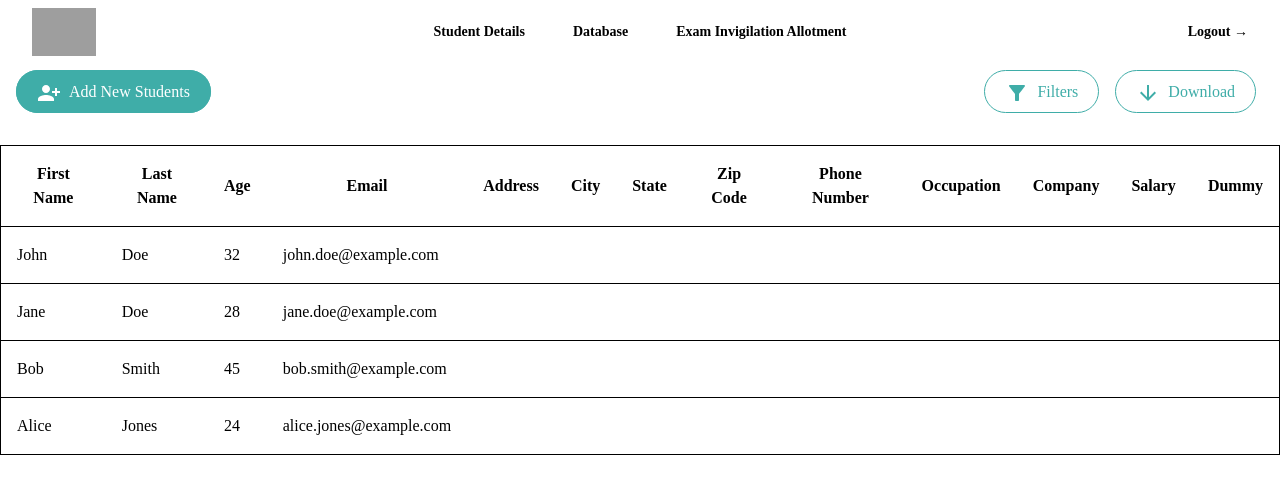
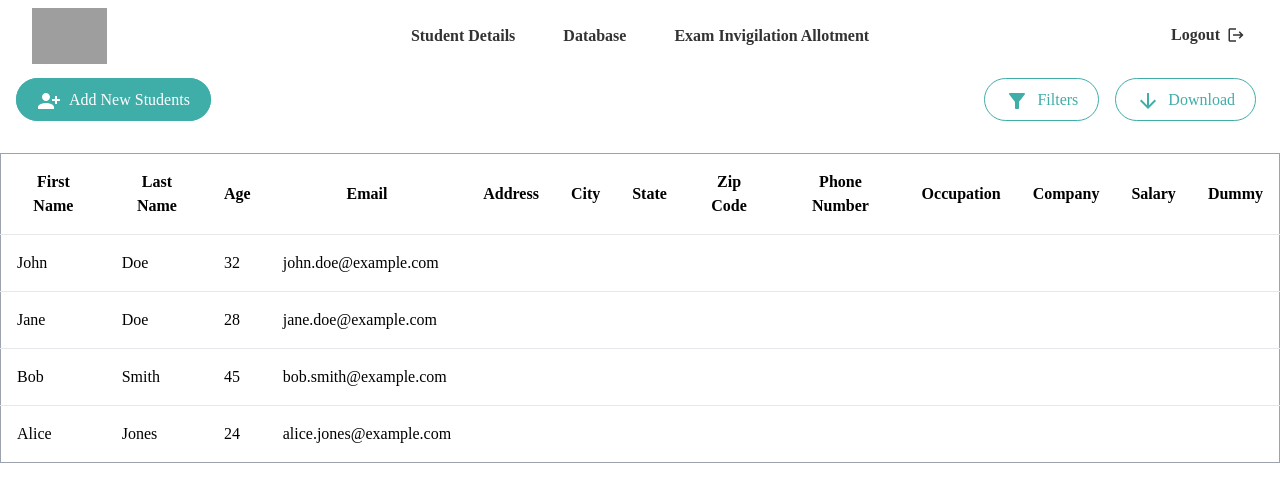
Before and after one commit to Nik-git1/PhD-Management-System, a React (Vite) app: page / in a window 1280 px wide. Shown: the top 502 px of the page. Built offline with nearby package versions, Linux system fonts and the light colour scheme; grey boxes are pictures that could not be loaded; a web font is replaced by a local one.

Commit message:
Created Routes and minor UI Changes

```diff
--- a/package.json
+++ b/package.json
@@ -18,6 +18,7 @@
     "@mui/material": "^5.11.13",
     "react": "^18.2.0",
     "react-dom": "^18.2.0",
+    "react-router-dom": "^6.9.0",
     "react-table": "^7.8.0"
   },
   "devDependencies": {
--- a/src/App.jsx
+++ b/src/App.jsx
@@ -1,14 +1,21 @@
-import Header from "./components/Header"
+import Header from "./components/Header";
 import Database from "./pages/Database";
-import Table from "./components/Table"
+import Exam from "./pages/Exam";
+import StudentDetails from "./pages/StudentDetails";
+import { HashRouter as Router, Route, Routes } from "react-router-dom";
 
 function App() {
   return (
-    <div className="App">
-      <Header />
-      <Database />
-      <Table/>
-    </div>
+    <Router>
+      <div className="App">
+        <Header />
+        <Routes>
+          <Route path="/" exact element={<Database />} />
+          <Route path="/exam_invigilation" element={<Exam />} />
+          <Route path="/student_details" element={<StudentDetails />} />
+        </Routes>
+      </div>
+    </Router>
   );
 }
 
--- a/src/components/ButtonGrp.jsx
+++ b/src/components/ButtonGrp.jsx
@@ -2,13 +2,26 @@ import React from "react";
 import PersonAddAlt1Icon from "@mui/icons-material/PersonAddAlt1";
 import FilterAltIcon from "@mui/icons-material/FilterAlt";
 import ArrowDownwardIcon from "@mui/icons-material/ArrowDownward";
+
+const buttons = [
+  {
+    name: "Filters",
+    href: "#",
+    icon: FilterAltIcon,
+  },
+  {
+    name: "Download",
+    href: "#",
+    icon: ArrowDownwardIcon,
+  },
+];
 
 function ButtonGrp() {
   return (
     <div className="flex justify-between ml-4 mr-4">
       <div>
         <a
-          class="group items-center justify-between gap-4 rounded-full border border-pantoneblue bg-pantoneblue px-5 py-3 transition-colors hover:bg-pantonecoolgrey9 focus:outline-none focus:ring"
+          class="group items-center justify-between gap-4 rounded-full border border-pantone-blue bg-pantone-blue px-5 py-3 transition-colors hover:bg-pantone-cool-gray-9 focus:outline-none focus:ring"
           href="#"
         >
           <PersonAddAlt1Icon style={{ color: "white" }} />
@@ -18,25 +31,17 @@ function ButtonGrp() {
         </a>
       </div>
       <div>
-        <a
-          class="group mx-2 items-center justify-between gap-4 rounded-full border border-current px-5 py-3 text-pantoneblue transition-colors hover:bg-pantoneblue focus:outline-none focus:ring active:bg-pantoneblue"
-          href="#"
-        >
-          <span class="font-medium transition-colors group-hover:text-white">
-            <FilterAltIcon className="mr-2" />
-            Filters
-          </span>
-        </a>
-
-        <a
-          class="group mx-2 items-center justify-between gap-4 rounded-full border border-current px-5 py-3 text-pantoneblue transition-colors hover:bg-pantoneblue focus:outline-none focus:ring active:bg-pantoneblue"
-          href="#"
-        >
-          <span class="font-medium transition-colors group-hover:text-white">
-            <ArrowDownwardIcon className="mr-2" />
-            Download
-          </span>
-        </a>
+        {buttons.map((btn) => (
+          <a
+            class="group mx-2 items-center justify-between gap-4 rounded-full border border-current px-5 py-3 text-pantone-blue transition-colors hover:bg-pantone-blue focus:outline-none focus:ring active:bg-pantone-blue"
+            href={btn.href}
+          >
+            <span class="font-medium transition-colors group-hover:text-white">
+              <btn.icon className="mr-2" />
+              {btn.name}
+            </span>
+          </a>
+        ))}
       </div>
     </div>
   );
--- a/src/components/Header.jsx
+++ b/src/components/Header.jsx
@@ -1,8 +1,24 @@
 import { useState } from "react";
 import { Dialog, Popover } from "@headlessui/react";
 import { Bars3Icon, XMarkIcon } from "@heroicons/react/24/outline";
+import LogoutIcon from "@mui/icons-material/Logout";
 
-export default function Example() {
+const links = [
+  {
+    name: "Student Details",
+    href: "#/student_details",
+  },
+  {
+    name: "Database",
+    href: "#",
+  },
+  {
+    name: "Exam Invigilation Allotment",
+    href: "#/exam_invigilation",
+  },
+];
+
+export default function Header() {
   const [mobileMenuOpen, setMobileMenuOpen] = useState(false);
 
   return (
@@ -14,33 +30,36 @@ export default function Example() {
         <div className="flex lg:flex-1">
           <a href="#" className="-m-1.5 p-1.5">
             <span className="sr-only">IIITD</span>
-            <img className="h-12 w-auto" src="/iiitd_logo.png" alt="" />
+            <img className="h-14 w-auto" src="/iiitd_logo.png" alt="IIITD" />
           </a>
         </div>
         <div className="flex lg:hidden">
           <button
             type="button"
-            className="-m-2.5 inline-flex items-center justify-center rounded-md p-2.5 text-gray-700"
+            className="-m-2.5 inline-flex items-center justify-center rounded-md p-2.5 text-pantone-gray-4"
             onClick={() => setMobileMenuOpen(true)}
           >
             <span className="sr-only">Open main menu</span>
             <Bars3Icon className="h-6 w-6" aria-hidden="true" />
           </button>
         </div>
-        <Popover.Group className="hidden lg:flex lg:gap-x-12">
-          <a href="#" className="text-sm font-semibold leading-6 text-gray-900">
-            Student Details
-          </a>
-          <a href="#" className="text-sm font-semibold leading-6 text-gray-900">
-            Database
-          </a>
-          <a href="#" className="text-sm font-semibold leading-6 text-gray-900">
-            Exam Invigilation Allotment
-          </a>
+        <Popover.Group className="hidden lg:flex lg:gap-x-12 text-pantone-gray-5 ">
+          {links.map((link) => (
+            <a
+              href={link.href}
+              className="font-semibold leading-6 hover:text-pantone-blue transition-colors hover:scale-105"
+            >
+              {link.name}
+            </a>
+          ))}
         </Popover.Group>
         <div className="hidden lg:flex lg:flex-1 lg:justify-end">
-          <a href="#" className="text-sm font-semibold leading-6 text-gray-900">
-            Logout <span aria-hidden="true">&rarr;</span>
+          <a
+            href="#"
+            className="font-semibold leading-6 text-pantone-gray-5 hover:text-red-600 transition-colors hover:scale-105"
+          >
+            Logout
+            <LogoutIcon className="ml-1 mb-0.5 scale-75" />
           </a>
         </div>
       </nav>
@@ -54,14 +73,6 @@ export default function Example() {
         <Dialog.Panel className="fixed inset-y-0 right-0 z-10 w-full overflow-y-auto bg-white px-6 py-6 sm:max-w-sm sm:ring-1 sm:ring-gray-900/10">
           <div className="flex items-center justify-between">
             <div></div>
-            {/* <a href="#" className="-m-1.5 p-1.5">
-              <span className="sr-only">IIITD</span>
-              <img
-                className="h-8 w-auto"
-                src="https://tailwindui.com/img/logos/mark.svg?color=indigo&shade=600"
-                alt=""
-              />
-            </a> */}
             <button
               type="button"
               className="-m-2.5 rounded-md p-2.5 text-gray-700"
@@ -72,31 +83,21 @@ export default function Example() {
             </button>
           </div>
           <div className="mt-6 flow-root">
-            <div className="-my-6 divide-y divide-gray-500/10">
+            <div className="-my-6 divide-y divide-gray-500/50">
               <div className="space-y-2 py-6">
-                <a
-                  href="#"
-                  className="-mx-3 block rounded-lg py-2 px-3 text-base font-semibold leading-7 text-gray-900 hover:bg-gray-50"
-                >
-                  Student Details
-                </a>
-                <a
-                  href="#"
-                  className="-mx-3 block rounded-lg py-2 px-3 text-base font-semibold leading-7 text-gray-900 hover:bg-gray-50"
-                >
-                  Database
-                </a>
-                <a
-                  href="#"
-                  className="-mx-3 block rounded-lg py-2 px-3 text-base font-semibold leading-7 text-gray-900 hover:bg-gray-50"
-                >
-                  Exam Invigilation Allotment
-                </a>
+                {links.map((link) => (
+                  <a
+                    href={link.href}
+                    className="-mx-3 block rounded-lg py-2 px-3 text-base font-semibold leading-7 text-pantone-gray-5 hover:text-pantone-blue transition-colors"
+                  >
+                    {link.name}
+                  </a>
+                ))}
               </div>
               <div className="py-6">
                 <a
                   href="#"
-                  className="-mx-3 block rounded-lg py-2.5 px-3 text-base font-semibold leading-7 text-gray-900 hover:bg-gray-50"
+                  className="-mx-3 block rounded-lg py-2.5 px-3 text-base font-semibold leading-7 text-pantone-gray-5 hover:text-red-600 transition-colors"
                 >
                   Logout
                 </a>
--- a/src/pages/Database.jsx
+++ b/src/pages/Database.jsx
@@ -1,9 +1,11 @@
 import ButtonGrp from "../components/ButtonGrp";
+import Table from "../components/Table";
 
 function Database() {
   return (
     <div className="Database">
       <ButtonGrp />
+      <Table />
     </div>
   );
 }
--- a/src/pages/Exam.jsx
+++ b/src/pages/Exam.jsx
@@ -0,0 +1,14 @@
+import React from "react";
+
+function Exam() {
+  return (
+    <div className="grid place-content-center">
+      <p className="text-7xl font-bold text-pantone-blue ">Coming Soon...</p>
+      <p className="text-3xl justify-self-center font-semibold">
+        Exam Invigilation Allotment
+      </p>
+    </div>
+  );
+}
+
+export default Exam;
--- a/src/pages/StudentDetails.jsx
+++ b/src/pages/StudentDetails.jsx
@@ -0,0 +1,14 @@
+import React from "react";
+
+function StudentDetails() {
+  return (
+    <div className="grid place-content-center">
+      <p className="text-7xl font-bold text-pantone-blue ">Coming Soon...</p>
+      <p className="text-3xl justify-self-center font-semibold">
+        Student Details
+      </p>
+    </div>
+  );
+}
+
+export default StudentDetails;
--- a/tailwind.config.cjs
+++ b/tailwind.config.cjs
@@ -1,4 +1,5 @@
 /** @type {import('tailwindcss').Config} */
+const colors = require('tailwindcss/colors')
 module.exports = {
   content: [
     "./index.html",
@@ -13,12 +14,14 @@ module.exports = {
     colors: {
       transparent: 'transparent',
       current: 'currentColor',
-      'white': '#ffffff',
-      'pantoneblue': '#3fada8',
-      'pantonecoolgrey9': '#808080',
-      'pantonecoolgrey11': '#4d4d4d',
-      'pantonegrey4': '#666666',
-      'pantonegrey5': '#333333',
+      'white': colors.white,
+      'red': colors.red,
+      'gray': colors.gray,
+      'pantone-blue': '#3fada8',
+      'pantone-cool-gray-9': '#808080',
+      'pantone-cool-gray-11': '#4d4d4d',
+      'pantone-gray-4': '#666666',
+      'pantone-gray-5': '#333333',
     }
   },
   plugins: [],
```
Also changed, not shown: 1 other file (tests, documents, lock files or other folders).
